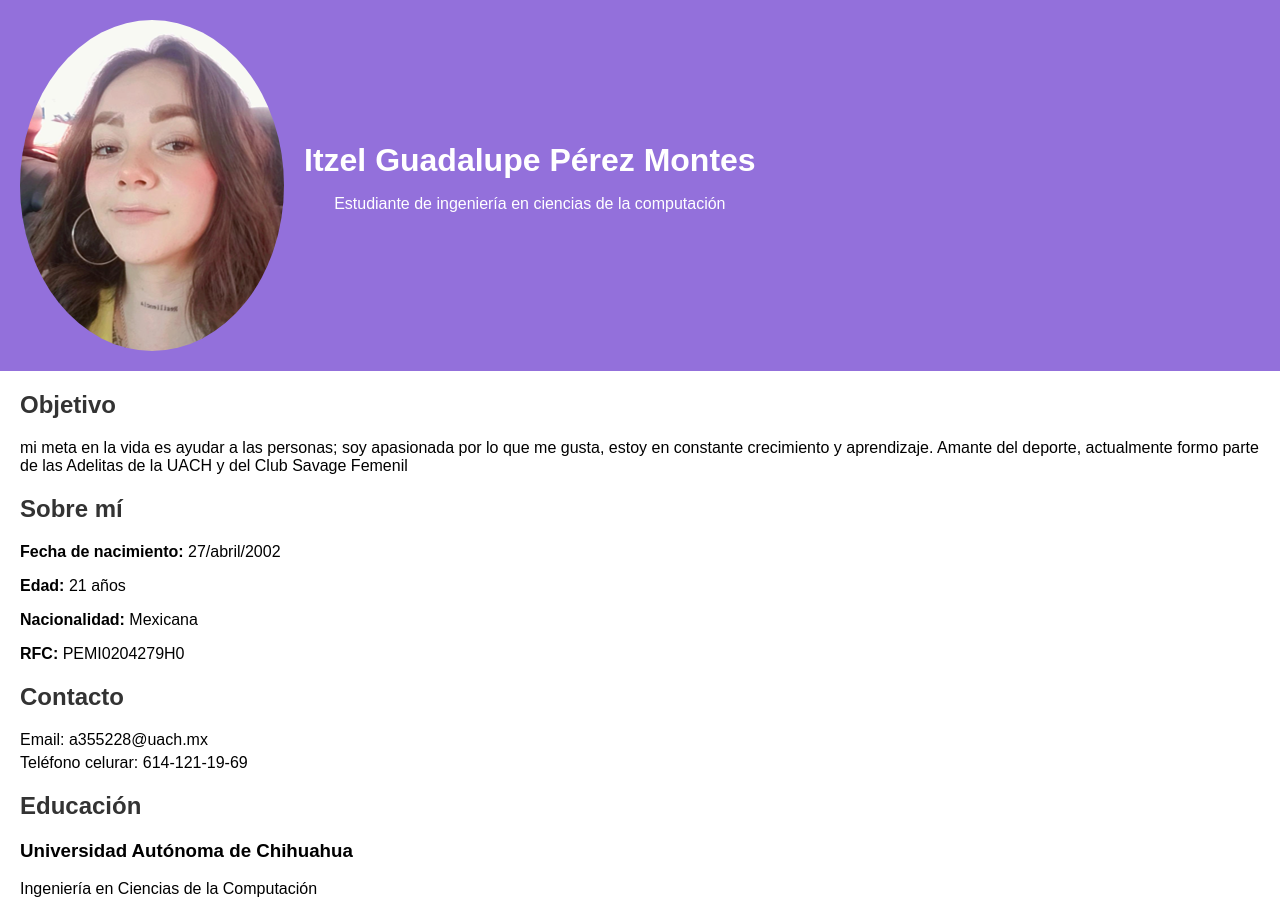
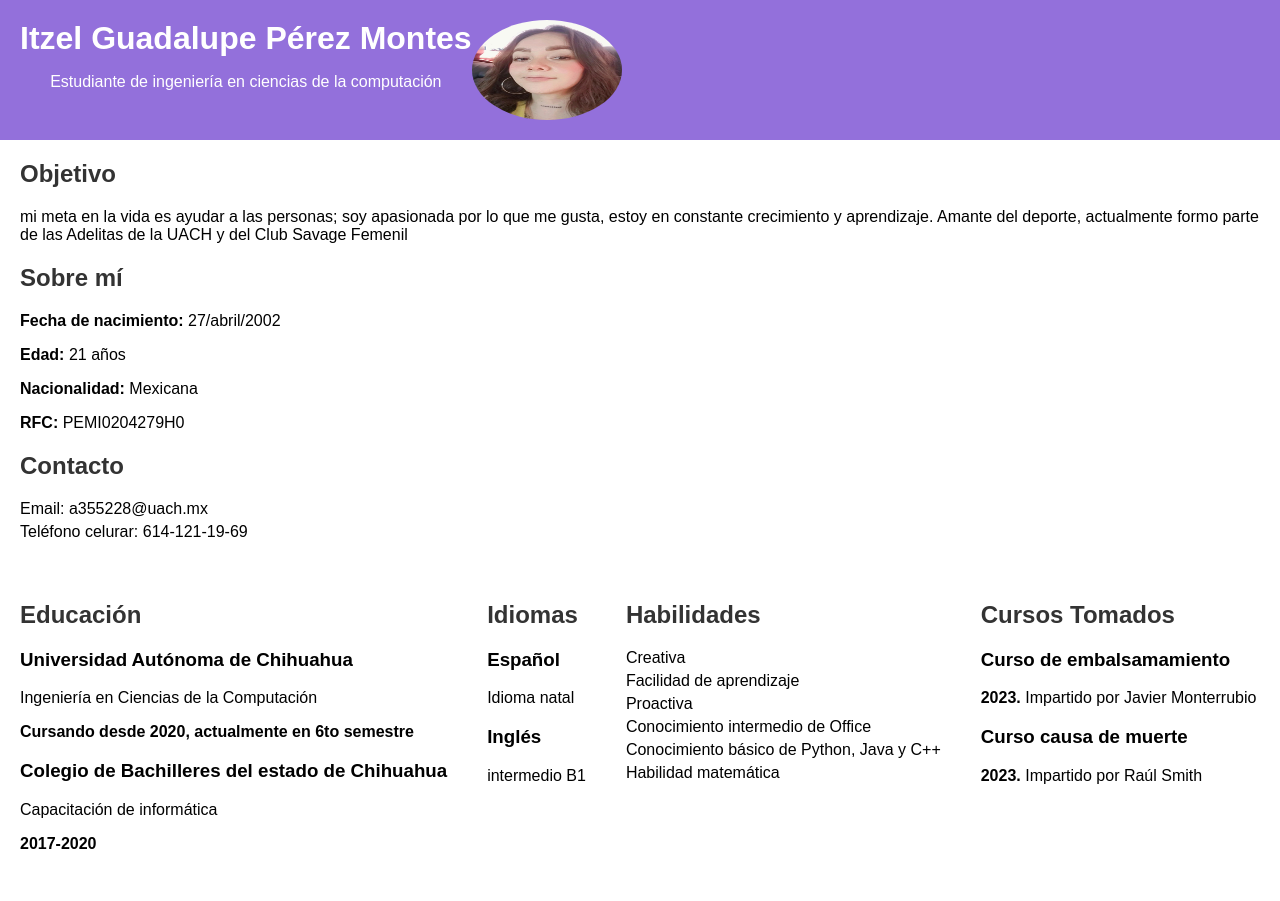
Before and after one commit to itzelperez22/itzelperez22.github.io, a plain HTML site: page index.html in a window 1280 px wide. Shown: the top 901 px of the page. Drawn offline with Linux system fonts and the light colour scheme.

Commit message:
cambios
puebas de imagen y texto

```diff
--- a/index.html
+++ b/index.html
@@ -8,11 +8,12 @@
 </head>
 <body>
     <header>
-        <img src="foto.png" class="fotoPerfil">
-        <div class="textoFoto">
+    <div id="izquierda">
+        <div id="textoFoto">
             <h1>Itzel Guadalupe Pérez Montes</h1>
             <p>Estudiante de ingeniería en ciencias de la computación</p>
         </div>
+        <img src="foto.png" class="fotoPerfil">
     </header>
     <section id="objetivo">
         <h2>Objetivo</h2>
@@ -33,6 +34,8 @@
         <p>Email: a355228@uach.mx</p>
         <p>Teléfono celurar: 614-121-19-69</p>
     </section>
+    </div>
+    <div id="derecha">
     <section id="educacion">
         <h2>Educación</h2>
         <h3>Universidad Autónoma de Chihuahua</h3>
@@ -67,6 +70,6 @@
         <h3>Curso causa de muerte</h3>
         <p><strong>2023. </strong>Impartido por Raúl Smith</p>
     </section>
-
+    </div>
 </body>
 </html>
--- a/styles.css
+++ b/styles.css
@@ -14,9 +14,19 @@ header {
 .fotoPerfil{
     border-radius: 50%;
     margin-right: 20px;
+    width: 150px;
+    height: 100px;
 }
-.header-text{
-    text-align: right;
+#textoFoto{
+    text-align: center;
+}
+#izquierda{
+    display: flex;
+    align-items: left;
+}
+#derecha{
+    display: flex;
+    align-items: right;
 }
 h1 {
     margin: 0;
```
